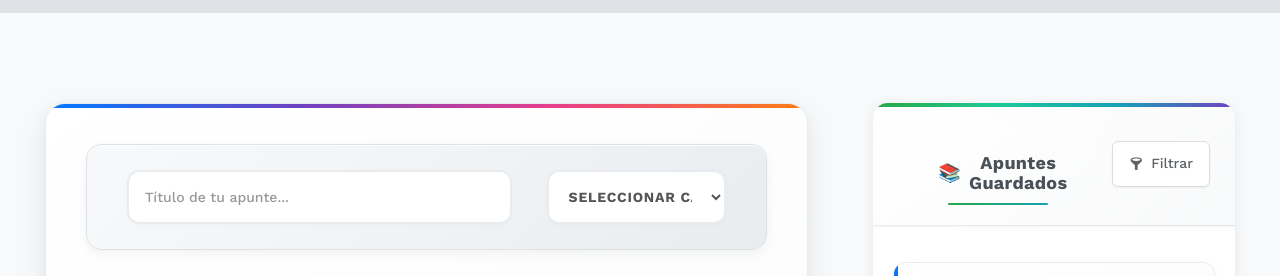
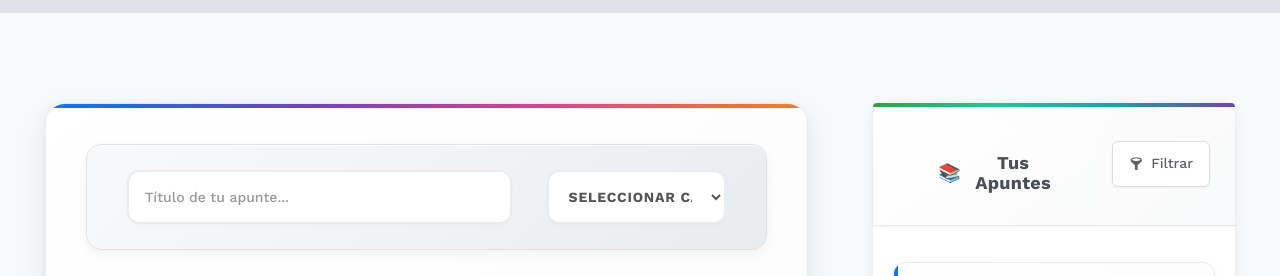
Before and after one commit to SemssCats-ux/Portal-Comfainteracciones, a plain HTML site: page blog.html in a window 1280 px wide. Shown: the part 897-1173 px from the top of the page. Drawn offline with nearby package versions, Linux system fonts and the light colour scheme; files whose address does not match are found by name.

Commit message:
[Fix] mejoras en la barra de apuntes y filtro

```diff
--- a/blog.html
+++ b/blog.html
@@ -194,7 +194,7 @@
 					<div class="col-md-4">
 						<div class="saved-notes">
 							<div class="notes-header">
-								<h3>Apuntes Guardados</h3>
+								<h3>Tus Apuntes</h3>
 								<div class="filter-dropdown">
 									<button class="filter-btn" onclick="toggleFilterDropdown()">
 										<i class="icon-funnel"></i> Filtrar
--- a/css/style.css
+++ b/css/style.css
@@ -233,7 +233,7 @@ h1, h2, h3, h4, h5, h6, figure {
   display: -moz-inline-stack;
   display: inline-block;
   zoom: 1;
-  *display: inline;
+  display: inline;
   -webkit-transition: 0.3s;
   -o-transition: 0.3s;
   transition: 0.3s;
@@ -1934,7 +1934,7 @@ h1, h2, h3, h4, h5, h6, figure {
 	padding: 40px;
 	/* border: 1px solid #ffffff; */
 	position: relative;
-	overflow: hidden;
+	overflow: visible;
 }
 
 .saved-notes::before {
@@ -1956,18 +1956,6 @@ h1, h2, h3, h4, h5, h6, figure {
 	text-align: center;
 	position: relative;
 	padding-bottom: 15px;
-}
-
-.saved-notes h3::after {
-	content: '';
-	position: absolute;
-	bottom: 0;
-	left: 50%;
-	transform: translateX(-50%);
-	width: 100px;
-	height: 2px;
-	background: linear-gradient(90deg, #28a745, #17a2b8);
-	border-radius: 2px;
 }
 
 .filter-btn {
@@ -2023,7 +2011,7 @@ h1, h2, h3, h4, h5, h6, figure {
 	border: 1px solid #dadce0;
 	border-radius: 8px;
 	box-shadow: 0 4px 12px rgba(0,0,0,0.15);
-	z-index: 1000;
+	z-index: 9999;
 	min-width: 180px;
 	margin-top: 4px;
 	max-width: calc(100vw - 40px);
@@ -2685,7 +2673,7 @@ h1, h2, h3, h4, h5, h6, figure {
 	padding: 0;
 	margin: none;
 	box-shadow: 0 2px 12px rgba(0,0,0,0.08);
-	overflow: hidden;
+	overflow: visible;
 	scroll-behavior: smooth;
 }
 
@@ -2702,7 +2690,7 @@ h1, h2, h3, h4, h5, h6, figure {
 	gap: 15px;
 	min-height: 60px;
 	box-shadow: 0 1px 3px rgba(0, 0, 0, 0.05);
-	overflow: hidden;
+	overflow: visible;
 }
 
 .notes-header h3 {
```
